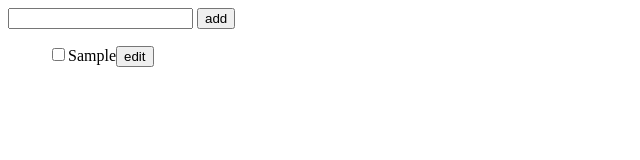
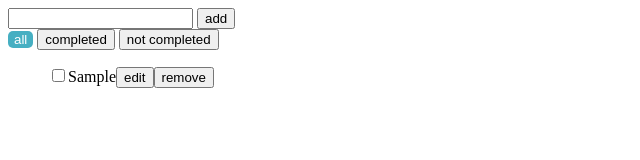
Before and after one commit to darwinMWF/webdesign, a plain HTML site: page javascript/lect_7.html in a window 1280 px wide. Both pictures are taken after typing "Sample" into the empty fields and a click on the button "add". Shown: the whole page, without its empty margins (0-640 px from the left). Drawn offline with Linux system fonts and the light colour scheme.

Commit message:
aad feature like all completed and innertext,innerhtml

```diff
--- a/javascript/lect_7.html
+++ b/javascript/lect_7.html
@@ -16,6 +16,13 @@
       .completedTask {
         text-decoration: line-through;
       }
+
+      .btncss {
+        border: none;
+        color: white;
+        border-radius: 5px;
+        background-color: rgb(70, 175, 194);
+      }
     </style>
   </head>
   <body>
@@ -24,22 +31,42 @@
         <input type="text" id="inputtask" oninput="takeinputtask(this)" />
         <button id="btn" onclick="addtask()">add</button>
       </div>
+      <button id="alltaskBtn">all</button>
+      <button id="completedTaskBtn" onclick="generateCompletedTask()">
+        completed
+      </button>
+      <button id="notcompletdTask">not completed</button>
       <ul class="tasks"></ul>
+      <ul class="completedTaskLists"></ul>
+      <ul class="notCompletedTaskLists"></ul>
     </div>
     <script>
       const input = document.getElementById("inputtask");
       const addbtn = document.getElementById("btn");
       const taskDivison = document.querySelector(".tasks");
-
+      const alltask = document.getElementById("alltaskBtn");
+      const completedTask = document.getElementById("completedTaskBtn");
+      const notcompletdTask = document.getElementById("notcompletdTask");
+      const completedTaskDivision = document.querySelector(
+        ".completedTaskLists"
+      );
+      const notCompletedTaskDivision = document.querySelector(
+        ".notCompletedTaskLists"
+      );
       let task;
       let id = 0;
+
       function takeinputtask(event) {
         task = event.value;
       }
 
       function addtask() {
+        taskDivison.style.display = "block";
+        completedTask.classList.remove("btncss");
+        completedTaskDivision.style.display = "none";
+        alltask.classList.add("btncss");
         const list = document.createElement("li");
-        list.innerHTML = `<input type="checkbox" id="${id}" oninput="inputchecked(this)"><del id="del-${id}">${task}</del><button id=edit-${id} onclick="edittask(this)">edit</button>`;
+        list.innerHTML = `<input type="checkbox" id="${id}" oninput="inputchecked(this)"><del id="del-${id}">${task}</del><button id=edit-${id} onclick="edittask(this)">edit</button><button id="rem-${id}" onclick="removelistItem(this)">remove</button>`;
         list.setAttribute("id", `li-${id}`);
         taskDivison.appendChild(list);
         input.value = "";
@@ -62,7 +89,26 @@
       }
 
       function editedlist(event) {
-        event.parentNode.innerHTML = `<input type="checkbox" id="${event.parentNode.id}" oninput="inputchecked(this)"><del id="del-${event.parentNode.id}">${task}</del><button id=edit-${event.parentNode.id} onclick="edittask(this)">edit</button>`;
+        event.parentNode.innerHTML = `<input type="checkbox" id="${event.parentNode.id}" oninput="inputchecked(this)"><del id="del-${event.parentNode.id}">${task}</del><button id=edit-${event.parentNode.id} onclick="edittask(this)">edit</button><button id="rem-${id}" onclick="removelistItem(this)">remove</button>`;
+      }
+
+      function removelistItem(event) {
+        taskDivison.removeChild(event.parentNode);
+      }
+
+      function generateCompletedTask() {
+        taskDivison.style.display = "none";
+        completedTask.classList.add("btncss");
+        alltask.classList.remove("btncss");
+        completedTaskDivision.style.display = "block";
+        completedTaskDivision.innerHTML = "";
+        taskDivison.childNodes.forEach(function (list, index) {
+          const newlist = document.createElement("li");
+          if (list.firstChild.checked) {
+            newlist.innerHTML += `<input type="checkbox" id="complet-${input}" oninput="inputchecked(this)" checked><del id="complet-del-${index}" style="text-decoration:line-through">${list.childNodes[1].innerHTML}</del><button id=complet-edit-${index} onclick="edittask(this)">edit</button><button id="complet-rem-${index}" onclick="removelistItem(this)">remove</button>`;
+            completedTaskDivision.append(newlist);
+          }
+        });
       }
     </script>
   </body>
```
Also changed, not shown: javascript/lect_8.html (added, +20 -0 lines).
